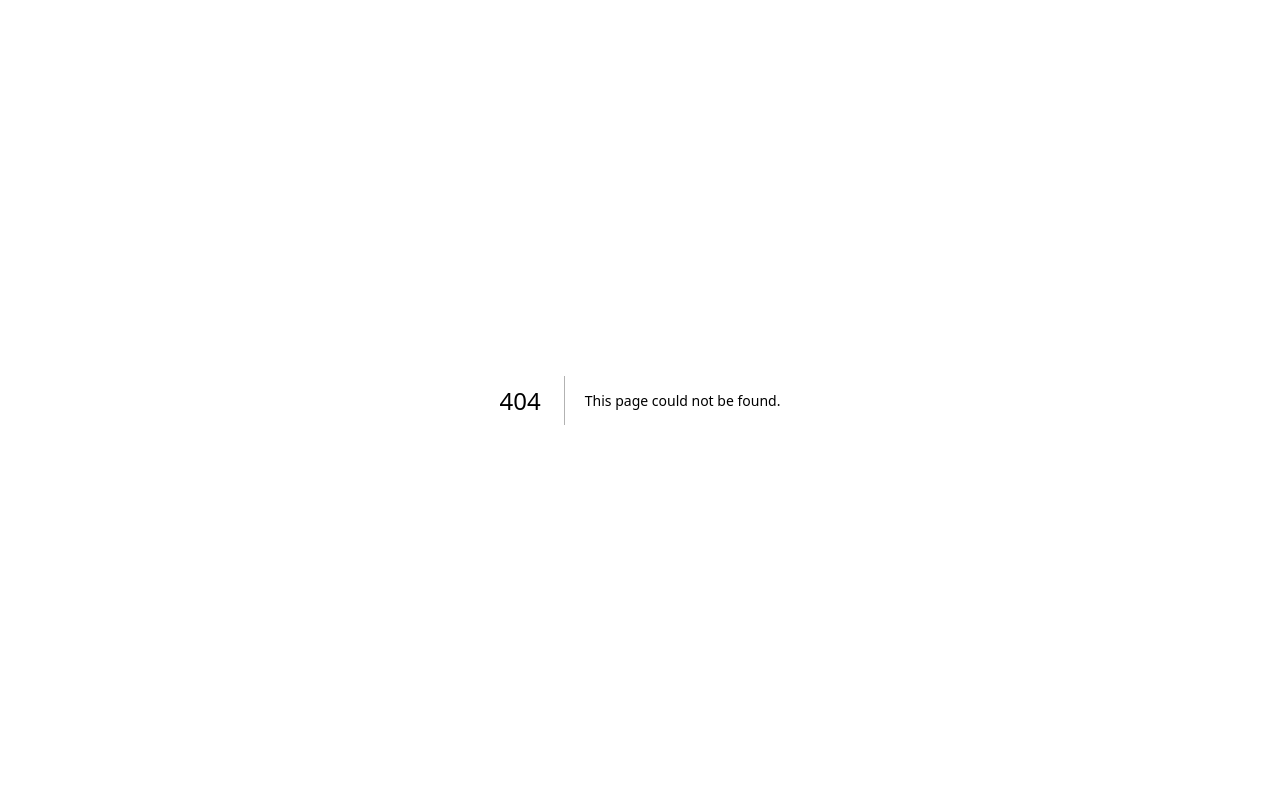
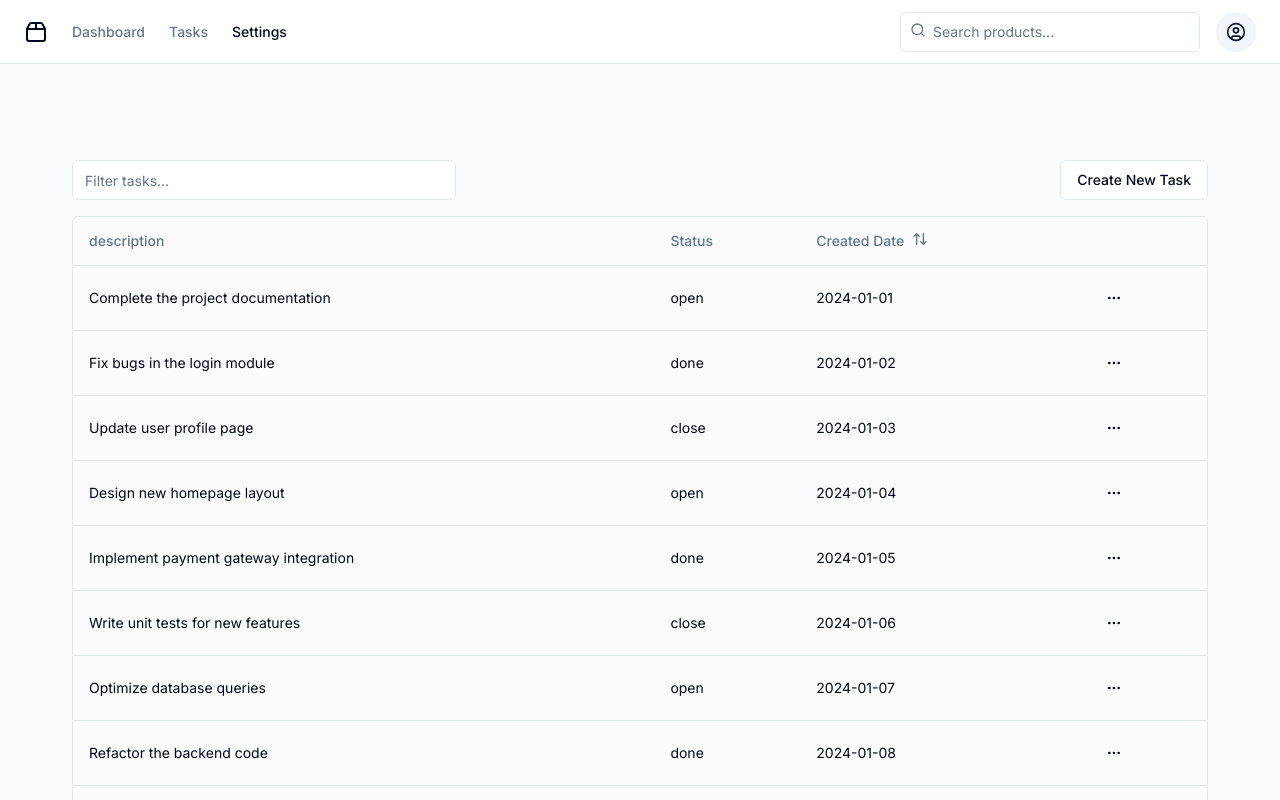
Before and after one commit to viteras007/taskpilot, a Next.js app: page /task in a window 1280 px wide. Before the commit this address had no page. Shown: the top 800 px of the page. Built offline with nearby package versions, Linux system fonts and the light colour scheme.

Commit message:
feat: adjusting list

```diff
--- a/app/(auth)/tasks/columns.tsx
+++ b/app/(auth)/task/columns.tsx
@@ -34,13 +34,13 @@ export const columns: ColumnDef<Task>[] = [
     accessorKey: "created_at",
     header: ({ column }) => {
       return (
-        <Button
-          variant="ghost"
+        <div
+          className="flex cursor-pointer"
           onClick={() => column.toggleSorting(column.getIsSorted() === "asc")}
         >
           Created Date
           <ArrowUpDown className="ml-2 h-4 w-4" />
-        </Button>
+        </div>
       );
     },
     cell: ({ row }) => {
@@ -64,16 +64,17 @@ export const columns: ColumnDef<Task>[] = [
           <DropdownMenuContent align="end">
             <DropdownMenuLabel>Actions</DropdownMenuLabel>
             <DropdownMenuItem
+              className="cursor-pointer"
               onClick={() => navigator.clipboard.writeText(task.id)}
             >
               Copy task ID
             </DropdownMenuItem>
             <DropdownMenuSeparator />
-            <DropdownMenuItem>
+            <DropdownMenuItem className="cursor-pointer">
               <Pencil className="h-4 w-4 mr-4" />
               Edit
             </DropdownMenuItem>
-            <DropdownMenuItem className="text-red-600">
+            <DropdownMenuItem className="text-red-600 cursor-pointer">
               <Trash className="h-4 w-4 mr-4" />
               Delete
             </DropdownMenuItem>
--- a/app/(auth)/tasks/data-table.tsx
+++ b/app/(auth)/task/data-table.tsx
@@ -22,6 +22,7 @@ import {
 } from "@/components/ui/table";
 import { Button } from "@/components/ui/button";
 import { Input } from "@/components/ui/input";
+import Link from "next/link";
 
 interface DataTableProps<TData, TValue> {
   columns: ColumnDef<TData, TValue>[];
@@ -65,7 +66,9 @@ export function DataTable<TData, TValue>({
           }
           className="max-w-sm"
         />
-        <Button variant="outline">Create New Task</Button>
+        <Link href="/task/new">
+          <Button variant="outline">Create New Task</Button>
+        </Link>
       </div>
       <div className="rounded-md border">
         <Table>
--- /dev/null
+++ b/app/(auth)/task/new/page.tsx
@@ -0,0 +1,5 @@
+import React from "react";
+
+export default function NewTaskPage() {
+  return <div>NewTaskPage</div>;
+}
--- a/components/NavMenu.tsx
+++ b/components/NavMenu.tsx
@@ -53,20 +53,20 @@ export default function NavMenu() {
         <SheetContent side="left">
           <nav className="grid gap-6 text-lg font-medium">
             <Link
-              href="#"
+              href="/dashboard"
               className="flex items-center gap-2 text-lg font-semibold"
             >
               <Package2 className="h-6 w-6" />
               <span className="sr-only">Acme Inc</span>
             </Link>
             <Link
-              href="#"
+              href="/dashboard"
               className="text-muted-foreground hover:text-foreground"
             >
               Dashboard
             </Link>
             <Link
-              href="#"
+              href="/task"
               className="text-muted-foreground hover:text-foreground"
             >
               Tasks
```
Also changed, not shown: app/(auth)/task/page.tsx (renamed from app/(auth)/tasks/page.tsx).
